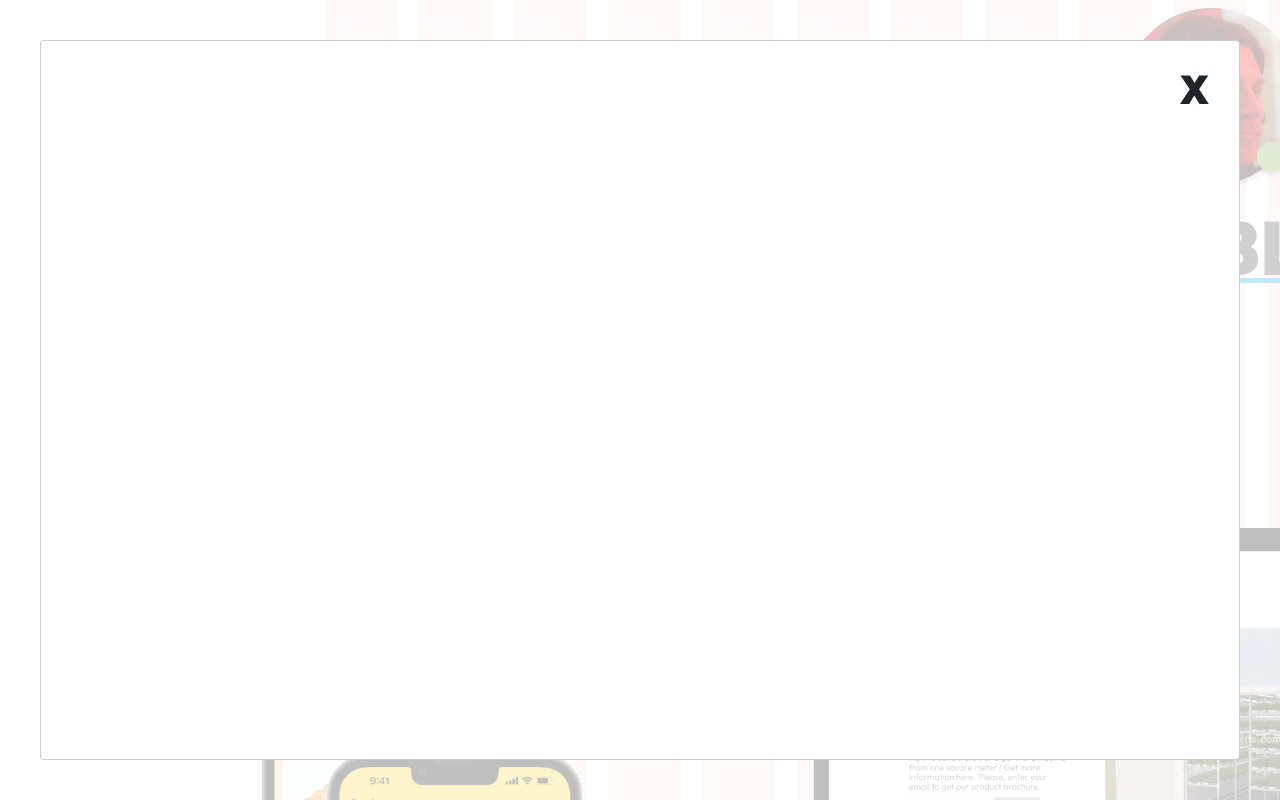
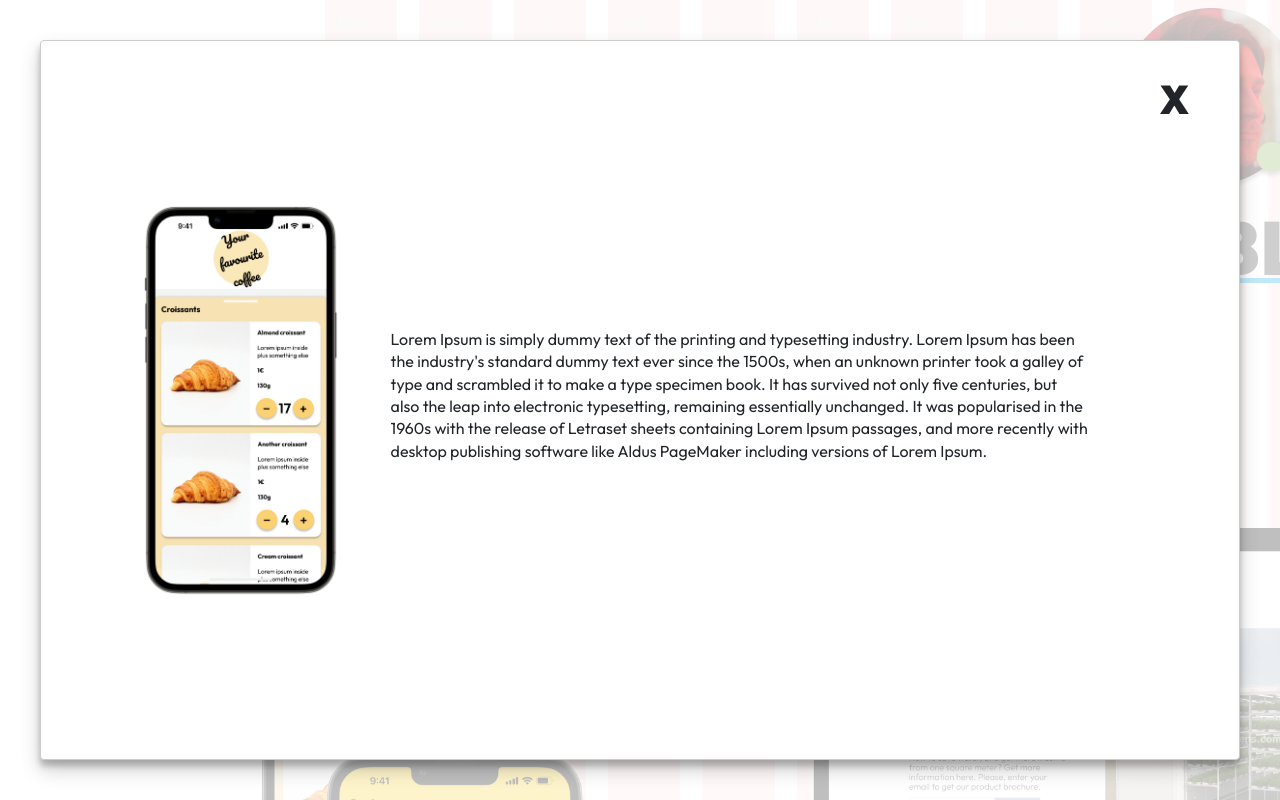
Before and after one commit to vlad-palii/vlad-palii.github.io, a React app: page /product-design in a window 1280 px wide. Both pictures are taken after a click on the element "Coffee shop Application". Shown: the top 800 px of the page. Built offline with nearby package versions, Linux system fonts and the light colour scheme; a web font is replaced by a local one.

Commit message:
Working modals with sizes - non responsible.

```diff
--- a/src/App.scss
+++ b/src/App.scss
@@ -638,6 +638,7 @@ div#app {
 }
 
 $marginSize: 150px;
+
 // $workExamplesMargin: 30px;
 .work-examples {
   position: relative;
@@ -734,14 +735,87 @@ $marginSize: 150px;
   position: relative;
 }
 
+// .ReactModal__Content.ReactModal__Content--after-open {
+//   z-index: 999;
+//   overflow: hidden;
+//   padding: 300px !important;
+//   box-shadow: 0 10px 20px rgba(0, 0, 0, 0.19), 0 6px 6px rgba(0, 0, 0, 0.23);
+//   border-radius: 20px;
+
+//   .modal-content {
+//     display: flex;
+//     flex-direction: row;
+//     flex-wrap: nowrap;
+//     align-content: center;
+//     justify-content: center;
+//     align-items: center;
+//     height: 100% !important;
+//     border: none;
+
+//     .modal-image {
+//       width: 250px;
+//       display: inline-flex;
+//     }
+
+//     .modal-description {
+//       padding: 50px;
+//       font-size: 1em;
+
+//     }
+//   }
+//   .fgModal.modal-content {
+//     .modal-image {
+//       width: 700px;
+//     }
+//   }
+// }
+
 .ReactModal__Content.ReactModal__Content--after-open {
   z-index: 999;
   overflow: hidden;
+  padding: 100px !important;
+  box-shadow: 0 10px 20px rgba(0, 0, 0, 0.19), 0 6px 6px rgba(0, 0, 0, 0.23);
+  border-radius: 20px;
+
+  .modal-content {
+    display: flex;
+    flex-direction: row;
+    flex-wrap: nowrap;
+    align-content: center;
+    justify-content: center;
+    align-items: center;
+    height: 100% !important;
+    border: none;
+
+    .modal-image {
+      width: 20%;
+      display: inline-flex;
+    }
+
+    .modal-description {
+      padding: 50px;
+      font-size: 1em;
+      display: inline-flex;
+      height: 100%;
+      overflow: hidden;
+      align-content: center;
+      justify-content: center;
+      align-items: center;
+      flex-wrap: nowrap;
+      flex-direction: row;
+    }
+  }
+  .fgModal.modal-content {
+    .modal-image {
+      width: 50%;
+    }
+  }
 }
 
 .ReactModalPortal .close-button {
   position: absolute;
-  right: 30px;
+  top: 30px;
+  right: 50px;
   cursor: pointer;
   font-family: 'Outfit';
   font-weight: 900;
--- a/src/components/modalComponent.js
+++ b/src/components/modalComponent.js
@@ -22,7 +22,12 @@ export default function ModalComponent(props) {
                 ariaHideApp={false}
                 isOpen={modalState}
                 contentLabel="Minimal Modal Example">
-
+                    <div className={props.idProp + ' modal-content'}  >
+                        <img className="modal-image" src={props.imageProp}></img>
+                        <p className="modal-description">
+                            {props.descriptionProp}
+                        </p>
+                    </div>
                 <div className="close-button" onClick={closeModal}>X</div>
             </Modal>
         </div>
--- a/src/components/productDesign.js
+++ b/src/components/productDesign.js
@@ -2,20 +2,57 @@ import React from 'react';
 // import React, { useState, useEffect } from 'react';
 // import { Container, Row, Col } from 'react-bootstrap';
 import './../App.scss';
+import yfcImg from './../images/YFC.png';
+import binImg from './../images/BIN.png';
+import fgImg from './../images/FG.png';
 import ModalComponent from './modalComponent';
 
 export default function ProductDesign() {
+
+  let examplesData = {
+    yfc: {
+      img: yfcImg,
+      desc: "Lorem Ipsum is simply dummy text of the printing and typesetting industry. Lorem Ipsum has been the industry's standard dummy text ever since the 1500s, when an unknown printer took a galley of type and scrambled it to make a type specimen book. It has survived not only five centuries, but also the leap into electronic typesetting, remaining essentially unchanged. It was popularised in the 1960s with the release of Letraset sheets containing Lorem Ipsum passages, and more recently with desktop publishing software like Aldus PageMaker including versions of Lorem Ipsum."
+    },
+    bin: {
+      img: binImg,
+      desc: "Lorem Ipsum is simply dummy text of the printing and typesetting industry. Lorem Ipsum has been the industry's standard dummy text ever since the 1500s, when an unknown printer took a galley of type and scrambled it to make a type specimen book. It has survived not only five centuries, but also the leap into electronic typesetting, remaining essentially unchanged. It was popularised in the 1960s with the release of Letraset sheets containing Lorem Ipsum passages, and more recently with desktop publishing software like Aldus PageMaker including versions of Lorem Ipsum."
+    },
+    fg: {
+      img: fgImg,
+      desc: "Lorem Ipsum is simply dummy text of the printing and typesetting industry. Lorem Ipsum has been the industry's standard dummy text ever since the 1500s, when an unknown printer took a galley of type and scrambled it to make a type specimen book. It has survived not only five centuries, but also the leap into electronic typesetting, remaining essentially unchanged. It was popularised in the 1960s with the release of Letraset sheets containing Lorem Ipsum passages, and more recently with desktop publishing software like Aldus PageMaker including versions of Lorem Ipsum."
+    }
+  };
+
   return (
     <div>
       <div className="container">
 
         <div className='info-circle-wrapper'>
 
-          <ModalComponent id="yfcModal" btnText="Coffee shop Application" classnameProp="info-circle info-circle-yfc"></ModalComponent>
+          <ModalComponent
+            idProp="yfcModal"
+            btnText="Coffee shop Application"
+            imageProp={examplesData.yfc.img}
+            descriptionProp={examplesData.yfc.desc}
+            classnameProp="info-circle info-circle-yfc">
+          </ModalComponent>
 
-          <ModalComponent id="binModal" btnText="Binance bank Application" classnameProp="info-circle info-circle-bin"></ModalComponent>
+          <ModalComponent
+            idProp="binModal"
+            btnText="Binance bank Application"
+            imageProp={examplesData.bin.img}
+            descriptionProp={examplesData.bin.desc}
+            classnameProp="info-circle info-circle-bin">
+          </ModalComponent>
 
-          <ModalComponent id="fgModal" btnText="Vertical farming Landing" classnameProp="info-circle info-circle-fg"></ModalComponent>
+          <ModalComponent
+            idProp="fgModal"
+            btnText="Vertical farming Landing"
+            imageProp={examplesData.fg.img}
+            descriptionProp={examplesData.fg.desc}
+            classnameProp="info-circle info-circle-fg">
+          </ModalComponent>
 
         </div>
 
```
